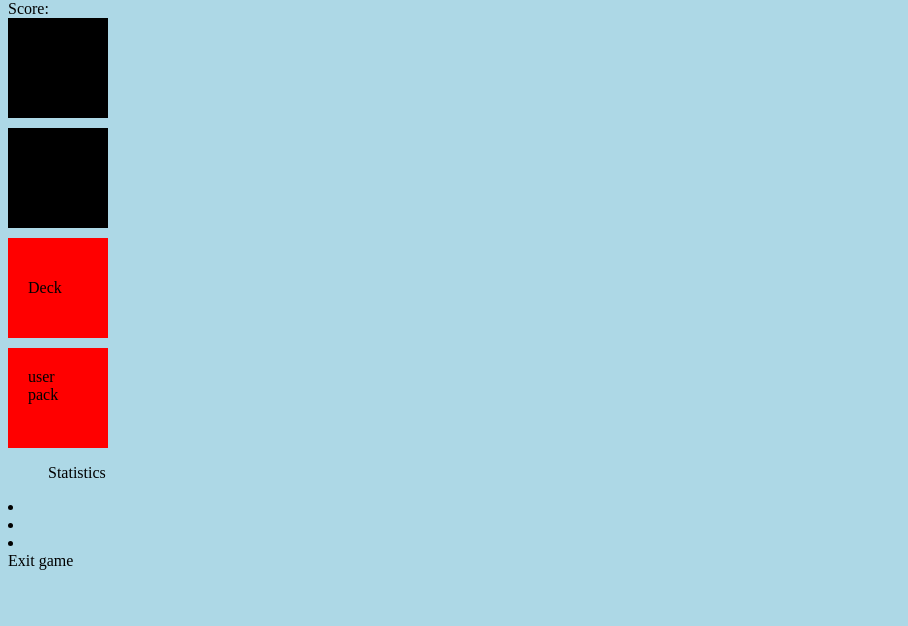
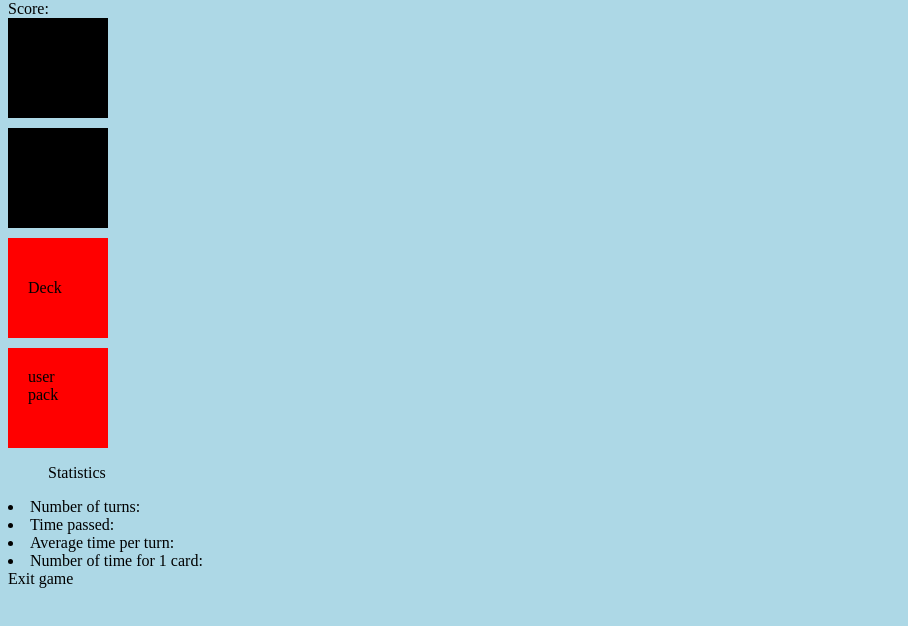
Before and after one commit to nofardi/taki_game, a plain HTML site: page index.html in a window 1280 px wide. Shown: the part 66-692 px from the top of the page, without its empty margins (0-908 px from the left). Drawn offline with Linux system fonts and the light colour scheme.

Commit message:
add stats

```diff
--- a/index.html
+++ b/index.html
@@ -9,9 +9,10 @@
 <div id="deck_pack" class="showed_pack">Deck</div>
 <div class="showed_pack">user pack</div>
 <ul class="stats">Statistics</ul>
-	<li></li>
-	<li></li>
-	<li></li>
+	<li>Number of turns:</li>
+	<li>Time passed:</li>
+	<li>Average time per turn:</li>
+	<li>Number of time for 1 card:</li>
 <div id="exit_button">Exit game</div>
 
 </body>
```
